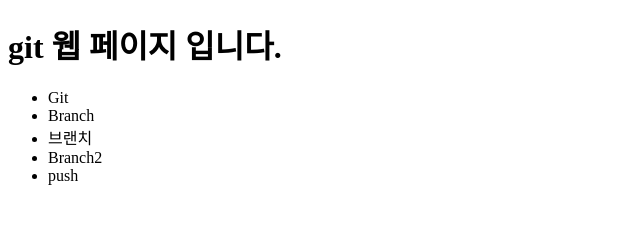
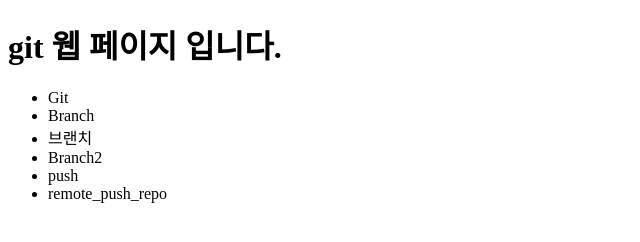
Before and after one commit to kangju2560/git-test_2019, a plain HTML site: page index.html in a window 1280 px wide. Shown: the whole page, without its empty margins (0-640 px from the left). Drawn offline with Linux system fonts and the light colour scheme.

Commit message:
remote_push_repo 추가

```diff
--- a/index.html
+++ b/index.html
@@ -13,6 +13,7 @@
 		<li>브랜치</li>
 		<li>Branch2</li>
 		<li>push</li>
+		<li>remote_push_repo</li>
 
 	</ul>
 </body>
```
